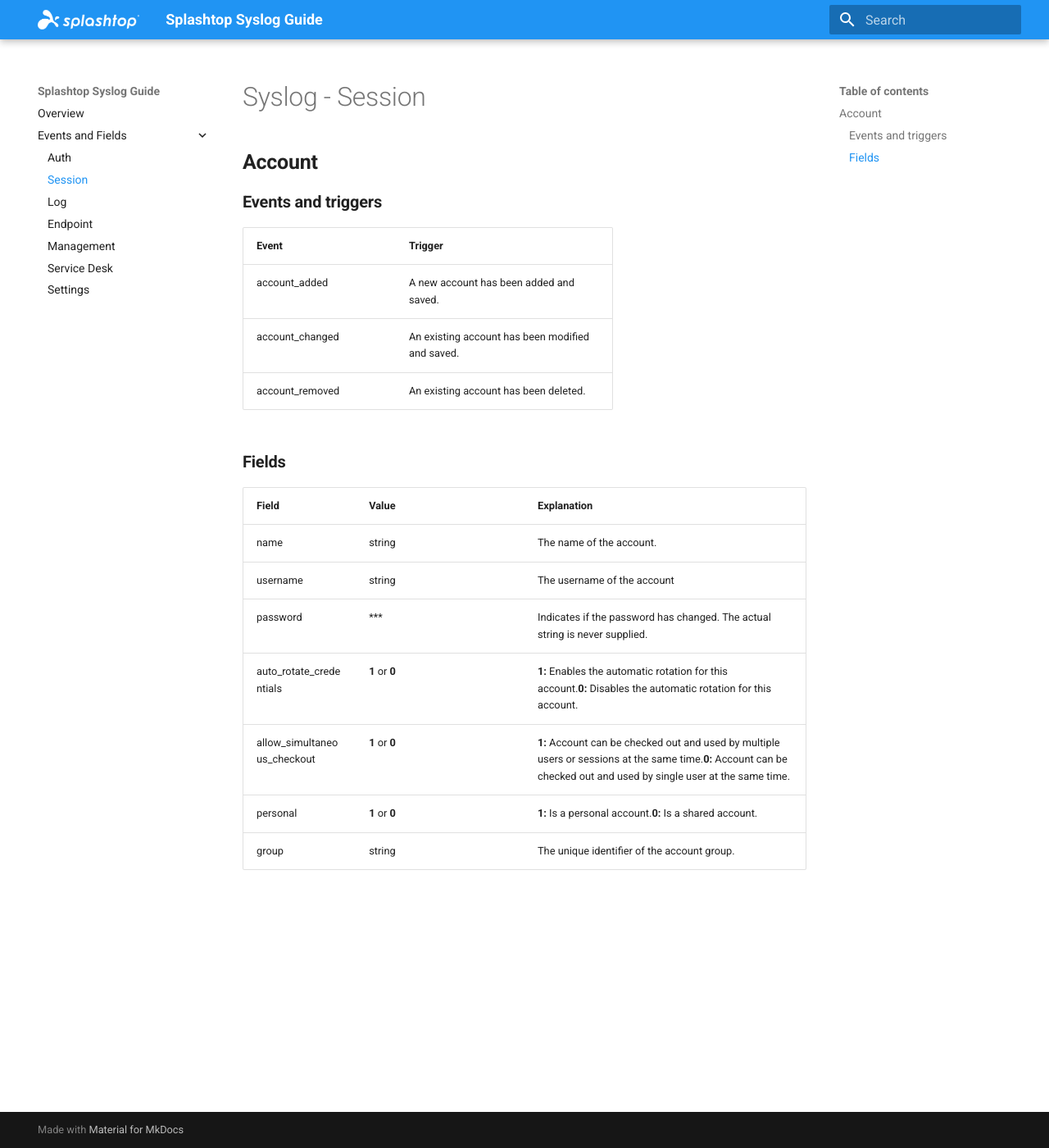
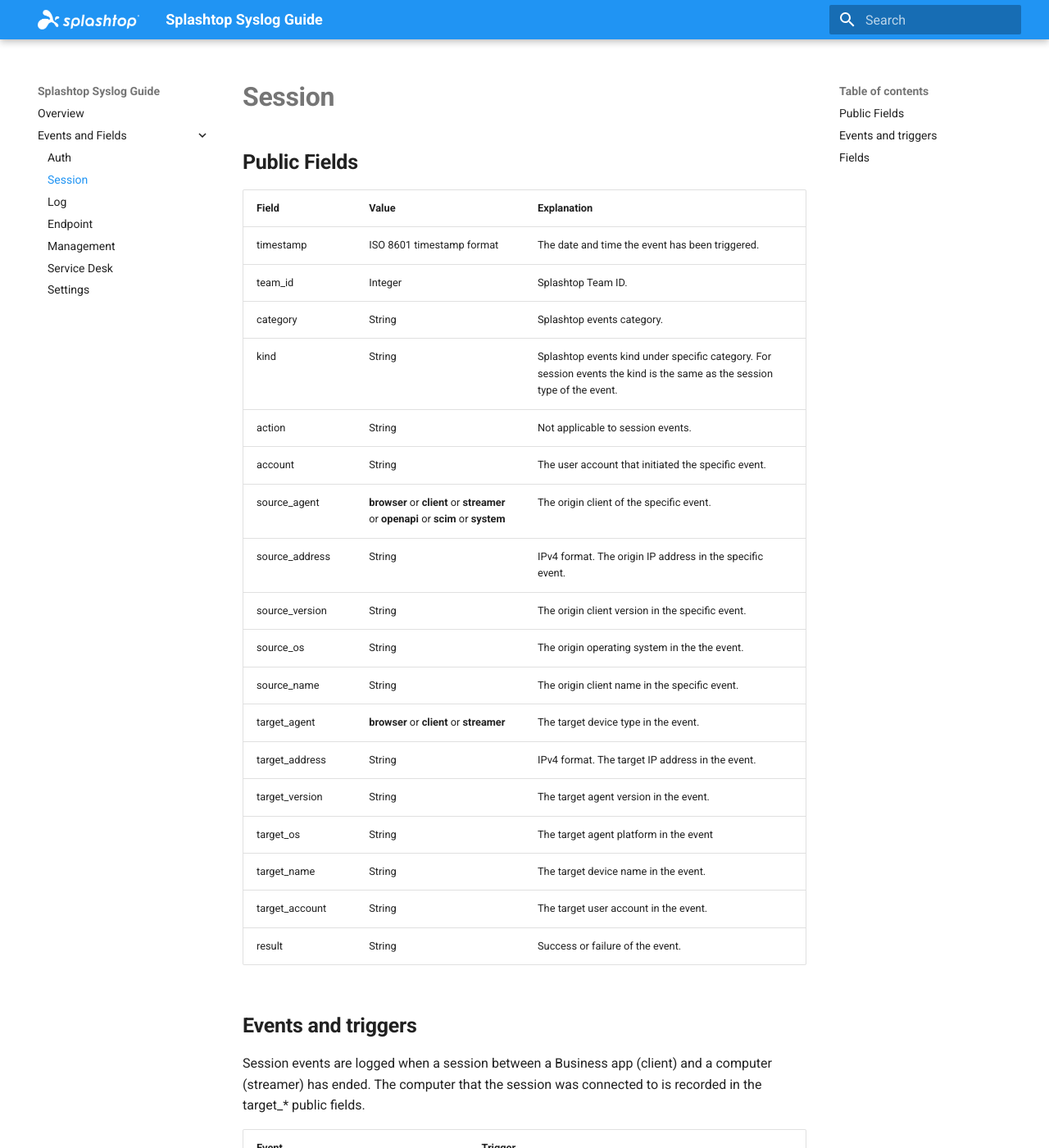
Before and after one commit to little-potato/my-syslog-docs, an MkDocs documentation site: the page built from docs/category/session.md, in a window 1280 px wide and 1400 px high. Shown: the whole window at 82% size. Built offline with MkDocs 1.6.1 and Material for MkDocs 9.7.7, drawn with Linux system fonts in a browser that asks for light colours; some of the changed text lies outside the part shown.

Commit message:
Update session.md

```diff
--- a/docs/category/session.md
+++ b/docs/category/session.md
@@ -1,23 +1,52 @@
-# Syslog - Session
+# **Session**
 
-## **Account**
+## **Public Fields**
 
-### **Events and triggers**
+| Field | Value | **Explanation** |
+| --- | --- | --- |
+| timestamp | ISO 8601 timestamp format | The date and time the event has been triggered. |
+| team_id | Integer | Splashtop Team ID. |
+| category | String | Splashtop events category. |
+| kind | String | Splashtop events kind under specific category. For session events the kind is the same as the session type of the event. |
+| action | String | Not applicable to session events. |
+| account | String | The user account that initiated the specific event. |
+| source_agent | **browser** or **client** or **streamer** or **openapi** or **scim** or **system** | The origin client of the specific event. |
+| source_address | String | IPv4 format. The origin IP address in the specific event. |
+| source_version | String | The origin client version in the specific event. |
+| source_os | String | The origin operating system in the the event. |
+| source_name | String | The origin client name in the specific event. |
+| target_agent | **browser** or **client** or **streamer** | The target device type in the event. |
+| target_address | String | IPv4 format. The target IP address in the event. |
+| target_version | String | The target agent version in the event. |
+| target_os | String | The target agent platform in the event |
+| target_name | String | The target device name in the event. |
+| target_account | String | The target user account in the event. |
+| result | String | Success or failure of the event. |
+
+## **Events and triggers**
+
+Session events are logged when a session between a Business app (client) and a computer (streamer) has ended. The computer that the session was connected to is recorded in the target_* public fields.
 
 | **Event** | **Trigger** |
 | --- | --- |
-| account_added | A new account has been added and saved. |
-| account_changed | An existing account has been modified and saved. |
-| account_removed | An existing account has been deleted. |
+| remote_session | A remote control session to a computer has ended. |
+| file_transfer_session | A file transfer session (without remote control) to a computer has ended. |
+| file_transfer | A file has been transferred between the Business app and a computer, in a remote control session or in a file transfer session. |
+| chat_session | A chat session with a computer has ended. |
+| remote_cmd_session | A remote command session to a computer has ended. |
+| remote_cmd | A command has been executed on a computer in a remote command session. |
+| system_tool_session | A system tools session to a computer has ended. |
+| rmm_session | An RMM session to a computer has been established. |
+| sos_remote_session | An SOS (attended) remote control session to an end-user device has ended. |
+| sos_file_transfer | A file has been transferred between the Business app and an end-user device in an SOS session. |
+| sos_system_tool_session | An SOS (attended) system tools session to an end-user device has ended. |
 
-### **Fields**
+## **Fields**
 
 | **Field** | **Value** | **Explanation** |
 | --- | --- | --- |
-| name | string | The name of the account. |
-| username | string | The username of the account |
-| password | *** | Indicates if the password has changed. The actual string is never supplied. |
-| auto_rotate_credentials | **1** or **0** | **1:** Enables the automatic rotation for this account.**0:** Disables the automatic rotation for this account. |
-| allow_simultaneous_checkout | **1** or **0** | **1:** Account can be checked out and used by multiple users or sessions at the same time.**0:** Account can be checked out and used by single user at the same time. |
-| personal | **1** or **0** | **1:** Is a personal account.**0:** Is a shared account. |
-| group | string | The unique identifier of the account group. |
+| target | String | The user account of the RMM session. Present only in the rmm_session event; for the other session events the target computer is recorded in the target_* public fields. |
+| duration | String | The duration of the session. |
+| type | **lan** or **wan** or **rdp_lan** or **rdp_wan** or **vnc_lan** or **vnc_wan** | The connection type of the session: whether the session was established over the local network (lan) or over the Internet via the Gateway (wan), and whether the session was a native streamer session, an RDP session (rdp_*), or a VNC session (vnc_*). The rdp_* and vnc_* values apply to remote_session only; the rdp_* values also apply to file_transfer. |
+| file_name | String | The name of the file that has been transferred. |
+| cmd | String | The command that has been executed in the remote command session. |
```
